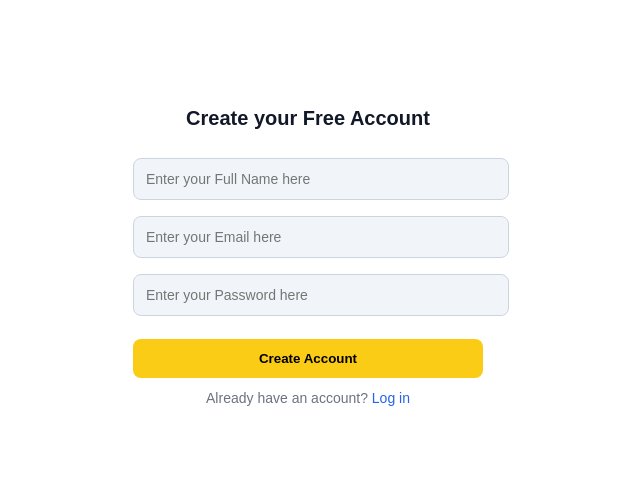
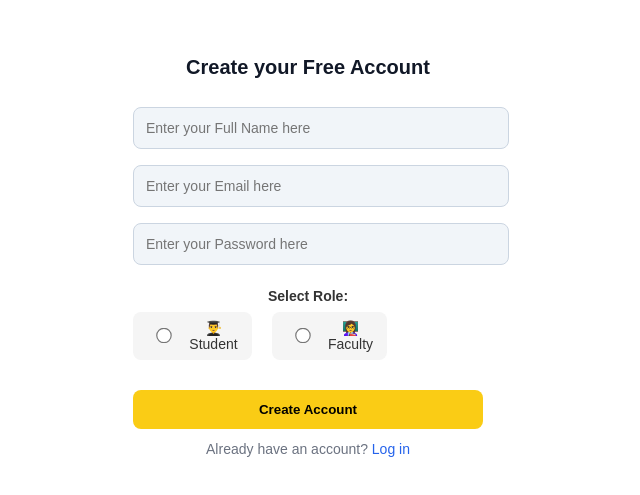
Before and after one commit to 9334810644/SIH, a plain HTML site: page register.html in a window 1280 px wide. Shown: the part 145-640 px from the top of the page, without its empty margins (332-972 px from the left). Drawn offline with Linux system fonts and the light colour scheme.

Commit message:
Update register.html

```diff
--- a/register.html
+++ b/register.html
@@ -5,6 +5,40 @@
   <meta name="viewport" content="width=device-width, initial-scale=1.0">
   <title>Create Account</title>
   <link rel="stylesheet" href="register.css">
+  <style>
+    /* Extra styling for radio button role section */
+    .role-selection {
+      margin: 15px 0;
+      font-size: 14px;
+      color: #333;
+    }
+
+    .role-options {
+      display: flex;
+      gap: 20px;
+      margin-top: 8px;
+    }
+
+    .role-options label {
+      display: flex;
+      align-items: center;
+      gap: 8px;
+      cursor: pointer;
+      background: #f5f5f5;
+      padding: 8px 14px;
+      border-radius: 8px;
+      transition: 0.3s ease;
+    }
+
+    .role-options label:hover {
+      background: #e0e0e0;
+    }
+
+    .role-options input[type="radio"] {
+      accent-color: #007bff; /* Blue checked color */
+      transform: scale(1.2);
+    }
+  </style>
 </head>
 <body>
   <div class="right">
@@ -14,6 +48,22 @@
       <input type="text" id="fullname" placeholder="Enter your Full Name here" required>
       <input type="email" id="email" placeholder="Enter your Email here" required>
       <input type="password" id="password" placeholder="Enter your Password here" required>
+
+      <!-- Corrected Role Selection with Radio Buttons -->
+      <div class="role-selection">
+        <label><strong>Select Role:</strong></label>
+        <div class="role-options">
+          <label>
+            <input type="radio" name="role" value="Student" required>
+            <span>👨‍🎓 Student</span>
+          </label>
+          <label>
+            <input type="radio" name="role" value="Faculty">
+            <span>👩‍🏫 Faculty</span>
+          </label>
+        </div>
+      </div>
+
       <button class="btn-create">Create Account</button>
 
       <p>Already have an account? <a href="login.html">Log in</a></p>
@@ -29,10 +79,10 @@
   <script type="module">
     // Import Firebase functions
     import { initializeApp } from "https://www.gstatic.com/firebasejs/10.12.2/firebase-app.js";
-    import { getAuth, createUserWithEmailAndPassword, GoogleAuthProvider, signInWithPopup } from "https://www.gstatic.com/firebasejs/10.12.2/firebase-auth.js";
+    import { getAuth, createUserWithEmailAndPassword } from "https://www.gstatic.com/firebasejs/10.12.2/firebase-auth.js";
     import { getFirestore, doc, setDoc } from "https://www.gstatic.com/firebasejs/10.12.2/firebase-firestore.js";
 
-    // Your Firebase Config (replace with your project config from Firebase Console)
+    // Your Firebase Config
     const firebaseConfig = {
       apiKey: "AIzaSyA9C1j6rc8QicmusZ3_tTlCMxfnqaXuYrg",
       authDomain: "hackathon-24389.firebaseapp.com",
@@ -53,6 +103,12 @@
       const fullname = document.getElementById("fullname").value;
       const email = document.getElementById("email").value;
       const password = document.getElementById("password").value;
+      const role = document.querySelector('input[name="role"]:checked')?.value;
+
+      if (!role) {
+        alert("⚠️ Please select Student or Faculty.");
+        return;
+      }
 
       try {
         const userCredential = await createUserWithEmailAndPassword(auth, email, password);
@@ -62,6 +118,7 @@
         await setDoc(doc(db, "users", user.uid), {
           fullname: fullname,
           email: email,
+          role: role,   // Save role in Firestore
           createdAt: new Date()
         });
 
```
Lines whose indentation alone changed are shown as unchanged.
